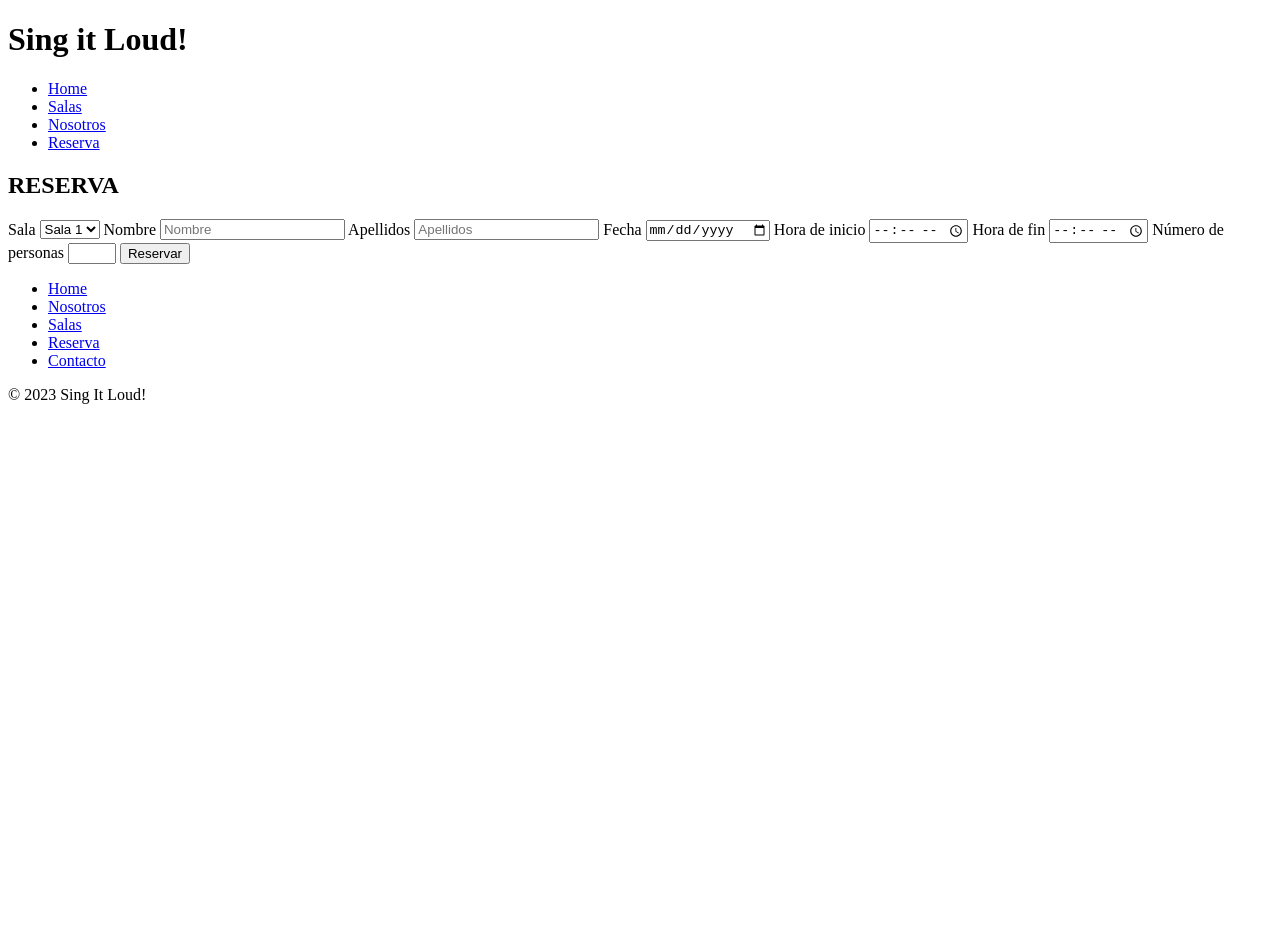
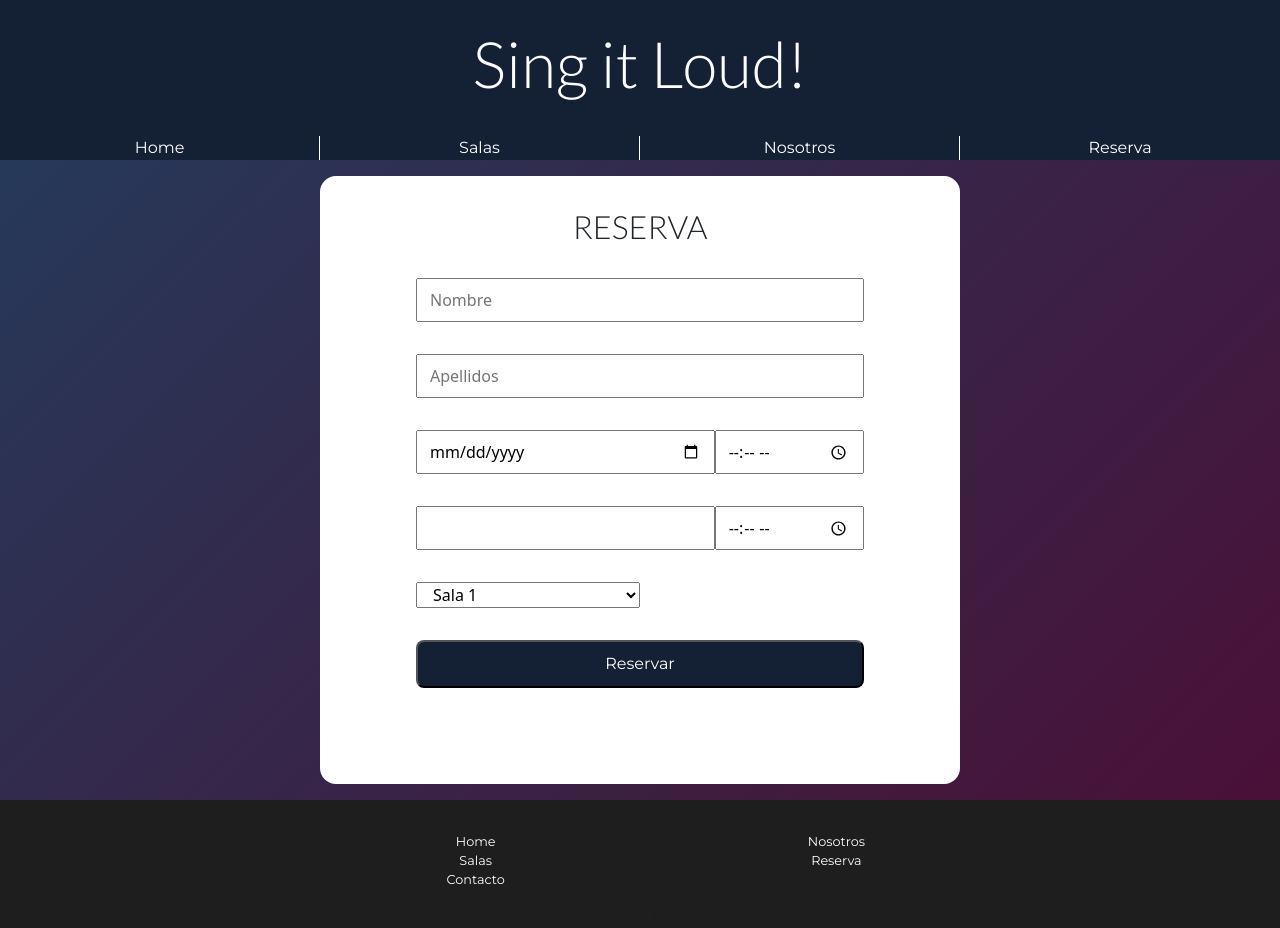
Before and after one commit to DavidLuna-coder/PnetPractices, a plain HTML site: page reserva.html in a window 1280 px wide. Before the commit the page ends 800 px from the top, so only its background shows below. Drawn offline with nearby package versions, Linux system fonts and the light colour scheme.

Commit message:
Added Reserva css

```diff
--- a/reserva.html
+++ b/reserva.html
@@ -6,32 +6,66 @@
     <meta http-equiv="X-UA-Compatible" content="IE=edge">
     <meta name="viewport" content="width=device-width, initial-scale=1.0">
     <link rel="icon" href="public/logo.svg">
+    <link rel="stylesheet" href="styles/reserva.css">
+    <!-- Bootstrap-->
+    <link href="https://cdn.jsdelivr.net/npm/bootstrap@5.0.2/dist/css/bootstrap.min.css" rel="stylesheet"
+        integrity="sha384-EVSTQN3/azprG1Anm3QDgpJLIm9Nao0Yz1ztcQTwFspd3yD65VohhpuuCOmLASjC" crossorigin="anonymous">
 
+    <!-- CSS -->
     <title>Reserva - Sing It Loud!</title>
+
+    <!-- Fonts -->
+    <!-- Fonts -->
+    <link rel="preconnect" href="https://fonts.googleapis.com">
+    <link rel="preconnect" href="https://fonts.gstatic.com" crossorigin>
+    <link
+        href="https://fonts.googleapis.com/css2?family=Lato:wght@300&family=Montserrat&family=Nunito&family=Open+Sans&display=swap"
+        rel="stylesheet">
 </head>
 
 <body>
-    <header>
+    <header class="general-header">
         <!-- titulo y logo -->
         <h1>Sing it Loud!</h1>
         <!-- <img src="public/logo.svg" alt="logo"> -->
-        <nav>
-            <ul>
+        <nav class="general-navbar">
+
             <li><a href="../">Home</a></li>
             <li><a href="salas.html">Salas</a></li>
             <li><a href="nosotros.html">Nosotros</a></li>
             <li><a href="reserva.html">Reserva</a></li>
-            </ul>
+
         </nav>
     </header>
 
-    <section>
+    <section class="section-container ">
         <div class="form-card">
+            <div class="card-content">
                 <h2>RESERVA</h2>
-            <form>
-                <!-- Formulario para realizar una reserva, noombre apellidos, fecha hora de inicio hora de fin numero de personas y sala -->
-                <label for="sala">Sala</label>
-                <select name="sala" id="">
+                <div class="form-container">
+
+                    <form class="reservation-form container-sm">
+                        <!-- Formulario para realizar una reserva, nombre apellidos, fecha hora de inicio hora de fin numero de personas y sala -->
+
+                        <div class="row form-row">
+                            <input type="text" name="nombre" id="nombre" placeholder="Nombre" class="col-12" required>
+                        </div>
+                        <div class="row form-row">
+                            <input type="text" name="apellidos" id="apellidos" placeholder="Apellidos" class="col-12"
+                                required>
+                        </div>
+
+                        <div class="row form-row"> <input class="col-md-8 " type="date" name="fecha" id="fecha"
+                                required>
+                            <input class="col-md-4" type="time" name="hora-inicio" id="hora-inicio" required>
+                        </div>
+
+                        <div class="row form-row"> <input class="col-md-8" type="number" max="7" min="1"
+                                id="numero-personas" required>
+                            <input class="col-md-4" type="time" name="hora-fin" id="hora-fin" required>
+                        </div>
+                        <div class="row form-row">
+                            <select class="col-md-6" name="sala" id="">
                                 <option>Sala 1</option>
                                 <option>Sala 2</option>
                                 <option>Sala 3</option>
@@ -39,20 +73,15 @@
                                 <option>Sala 5</option>
                                 <option>Sala 6</option>
                             </select>
-                <label for="nombre">Nombre</label>
-                <input type="text" name="nombre" id="nombre" placeholder="Nombre" required>
-                <label for="apellidos">Apellidos</label>
-                <input type="text" name="apellidos" id="apellidos" placeholder="Apellidos" required>
-                <label for="fecha">Fecha</label>
-                <input type="date" name="fecha" id="fecha" required>
-                <label for="hora-inicio">Hora de inicio</label>
-                <input type="time" name="hora-inicio" id="hora-inicio" required>
-                <label for="hora-fin">Hora de fin</label>
-                <input type="time" name="hora-fin" id="hora-fin" required>
-                <label for="numero-personas">Número de personas</label>
-                <input type="number" max="7" min="1" id="numero-personas" required>
-                <input type="submit" value="Reservar">
+                        </div>
+                        <div class="row form-row">
+                            <input class="column-12 submit-btn" type="submit" value="Reservar">
+                        </div>
+
                     </form>
+                </div>
+
+            </div>
         </div>
     </section>
     <footer>
--- a/styles/about.css
+++ b/styles/about.css
@@ -21,9 +21,7 @@ h3 {
     text-decoration-thickness: 0.1rem;
 }
 
-footer li {
-    list-style: none;
-}
+
 
 .general-header {
     background-color: #142034;
@@ -187,6 +185,10 @@ footer {
     font-size: 0.8rem;
 }
 
+
+footer li {
+    list-style: none;
+}
 /*FOOTER BOOTSRAP*/
 footer>p {
     margin-top: 2rem;
--- /dev/null
+++ b/styles/reserva.css
@@ -0,0 +1,156 @@
+* {
+    margin: 0;
+    box-sizing: border-box;
+}
+
+
+
+li a {
+    color: white;
+    text-decoration: none;
+}
+
+li a:hover {
+    color: white;
+}
+
+h3 {
+    text-decoration: underline;
+    text-decoration-thickness: 0.1rem;
+}
+
+footer li {
+    list-style: none;
+}
+
+.general-header {
+    background-color: #142034;
+    color: white;
+    display: flex;
+    flex-direction: column;
+    align-items: center;
+}
+
+.general-header h1 {
+    padding: 2%;
+    font-size: 4rem;
+    font-family: 'Lato', sans-serif;
+}
+
+.general-navbar {
+    display: flex;
+    width: 100%;
+    list-style: none;
+    font-size: 1rem;
+    text-align: center;
+    justify-content: space-between;
+    font-family: 'Montserrat', sans-serif;
+}
+
+
+.general-navbar>li {
+    border-right: 1px solid white;
+    width: 25%;
+}
+
+.general-navbar>li:last-child {
+    border-right: none;
+}
+
+.general-navbar>li:hover {
+    background-color: #063147;
+}
+
+
+.section-container {
+    background: rgb(38, 57, 89);
+    background: linear-gradient(135deg, rgba(38, 57, 89, 1) 0%, rgba(74, 16, 56, 1) 100%);
+    height: 40rem;
+    display: flex;
+    justify-content: center;
+    align-items: center;
+}
+
+.form-card {
+    background-color: white;
+    width: 50%;
+    height: 95%;
+    border-radius: 1rem;
+    display: flex;
+    justify-content: center;
+}
+
+
+.card-content{
+    width: 70%;
+    text-align: center;
+    margin-top: 2rem;
+}
+.card-content h2{
+    font-size: 2rem;
+    font-family: 'Lato', sans-serif;
+    margin-bottom: 2rem;
+}
+.form-row {
+    margin-bottom: 2rem;
+}
+input{
+    padding: 0.5rem;
+}
+
+.submit-btn
+{
+    background-color: #142034;
+    color: white;
+    height: 3rem;
+    border-radius: 0.5rem;
+    font-size: 1rem;
+    font-family: 'Montserrat', sans-serif;
+}
+footer {
+    background-color: #1e1e1e;
+    width: 100%;
+    margin: 0;
+    padding: 2rem 2rem 1rem 2rem;
+    display: flex;
+    text-align: center;
+    justify-content: center;
+    flex-direction: column;
+    font-family: 'Montserrat', sans-serif;
+    font-size: 0.8rem;
+}
+
+
+footer li {
+    list-style: none;
+}
+
+/*FOOTER BOOTSRAP*/
+footer>p {
+    margin-top: 2rem;
+    margin: 0;
+    display: flex;
+    justify-content: center;
+    opacity: 40%;
+}
+
+.footer-nav {
+    display: flex;
+    justify-content: center;
+}
+
+.footer-nav>ul {
+    width: 60%;
+}
+
+.row {
+    margin-top: 2rem;
+}
+
+.firstcol {
+    padding-right: 9rem;
+}
+
+.secondcol {
+    padding-left: 7rem;
+}
```
Lines whose indentation alone changed are shown as unchanged.
